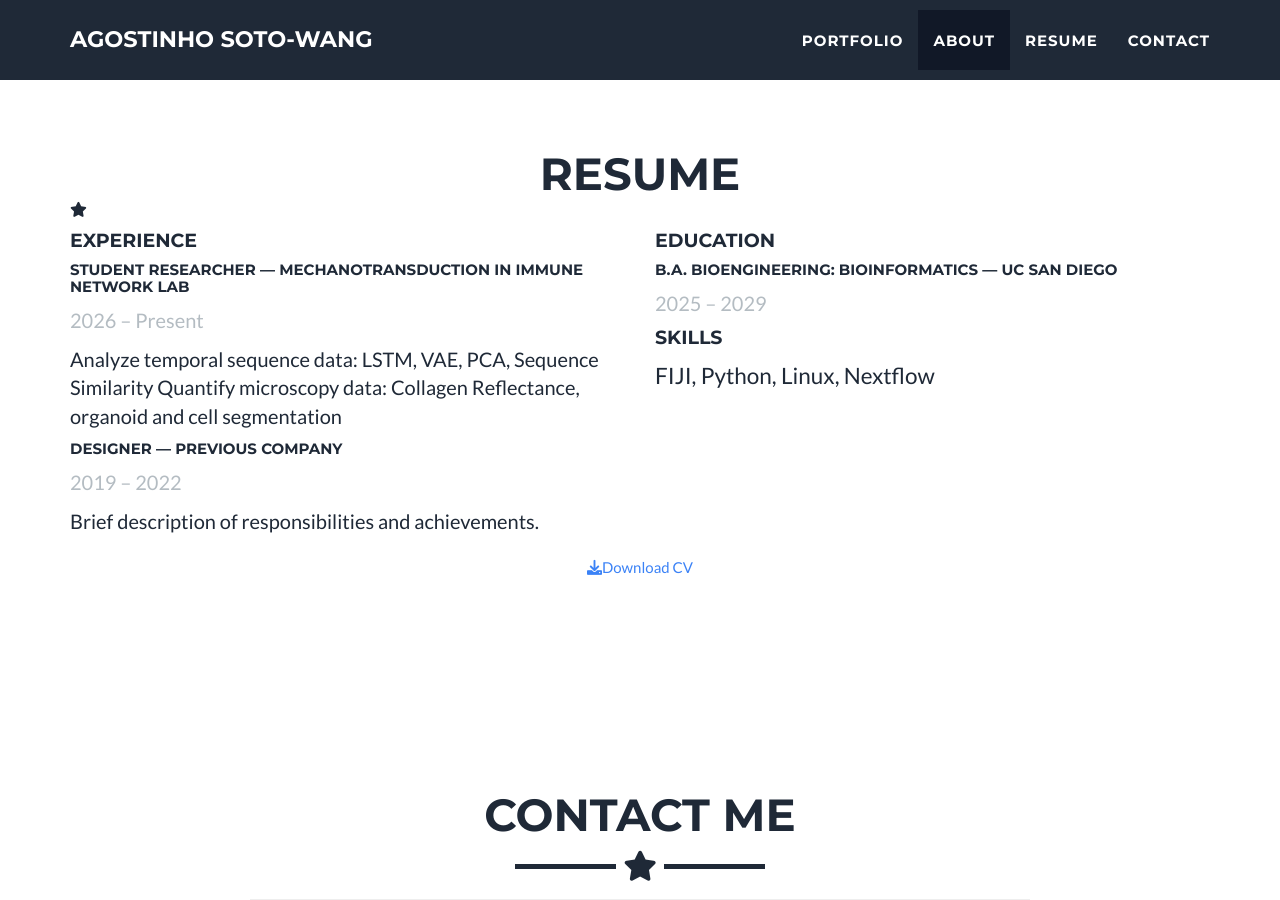
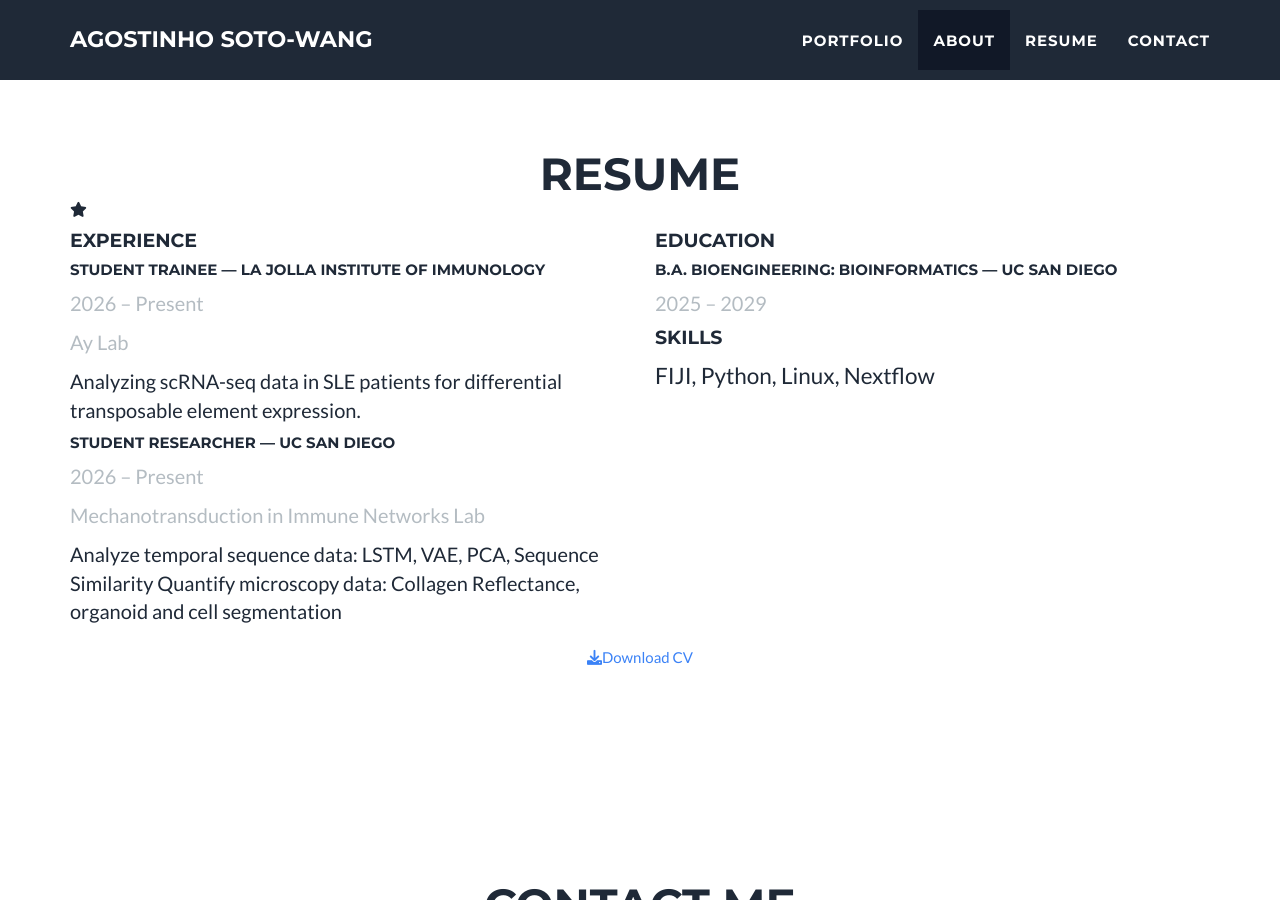
Before and after one commit to AgostinhoS/AgostinhoSW, a Jekyll site: the page built from _posts/2014-07-13-project-6.markdown, in a window 1280 px wide and 900 px high, scrolled down 3029 px. Built offline with Jekyll 4.4.1, drawn with Linux system fonts in a browser that asks for light colours.

Commit message:
Modify experience section in resume.html
Updated job titles and descriptions in the experience section.

```diff
--- a/_includes/resume.html
+++ b/_includes/resume.html
@@ -12,16 +12,19 @@
       <div class="col-lg-6">
         <h4 class="text-uppercase mb-3">Experience</h4>
         <div class="mb-4">
-          <h5 class="mb-0">Student Researcher — Mechanotransduction in Immune Network Lab</h5>
+          <h5 class="mb-0">Student Trainee — La Jolla Institute of Immunology</h5>
           <p class="text-muted mb-1">2026 – Present</p>
+          <p class="text-muted mb-1">Ay Lab</p>
+          <p>Analyzing scRNA-seq data in SLE patients for differential transposable element expression.
+          </p>
+        </div>
+        <div class="mb-4">
+          <h5 class="mb-0">Student Researcher — UC San Diego</h5>
+          <p class="text-muted mb-1">2026 – Present</p>
+          <p class="text-muted mb-1">Mechanotransduction in Immune Networks Lab</p>
           <p>Analyze temporal sequence data: LSTM, VAE, PCA, Sequence Similarity
           Quantify microscopy data: Collagen Reflectance, organoid and cell segmentation
           </p>
-        </div>
-        <div class="mb-4">
-          <h5 class="mb-0">Designer — Previous Company</h5>
-          <p class="text-muted mb-1">2019 – 2022</p>
-          <p>Brief description of responsibilities and achievements.</p>
         </div>
       </div>
 
```
